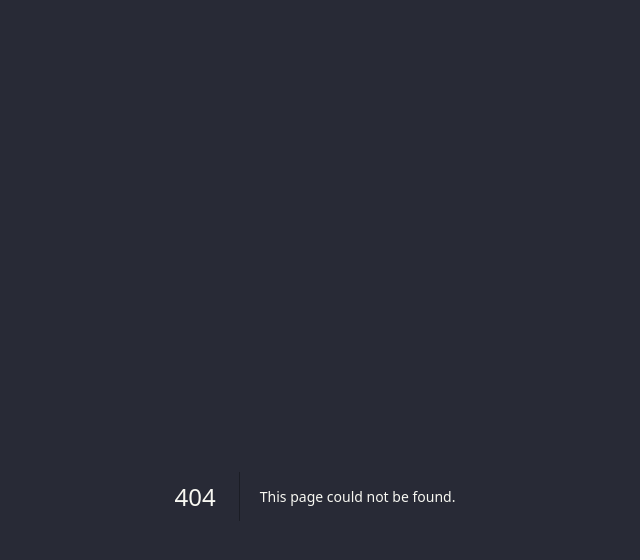
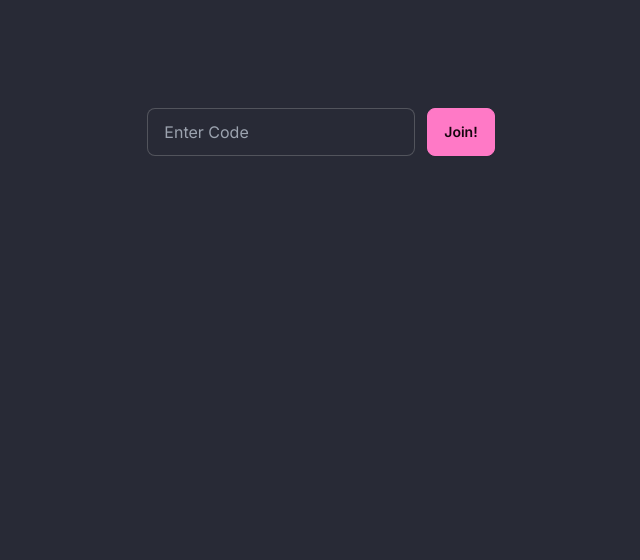
Before and after one commit to ahuisinga/meal-vote-app, a Next.js app: page /join in a window 1280 px wide. Before the commit this address had no page. Shown: the top 560 px of the page, without its empty margins (325-965 px from the left). Built offline with nearby package versions, Linux system fonts and the light colour scheme.

Commit message:
basic join a session function

```diff
--- a/package.json
+++ b/package.json
@@ -12,7 +12,8 @@
     "@prisma/client": "^5.11.0",
     "next": "14.1.4",
     "react": "^18",
-    "react-dom": "^18"
+    "react-dom": "^18",
+    "zod": "^3.22.4"
   },
   "devDependencies": {
     "@types/node": "^20",
--- /dev/null
+++ b/src/app/join/actions.ts
@@ -0,0 +1,38 @@
+"use server";
+
+import { prisma } from "@/lib/db/prisma";
+import { redirect } from "next/navigation";
+import zod from "zod";
+
+const formSchema = zod.object({
+  groupCode: zod.coerce.string().regex(/^[A-Za-z0-9]+$/, {
+    message: "Please enter a valid code.",
+  }),
+});
+
+export async function joinGroup(prevState: any, formData: FormData) {
+  const validatedFields = formSchema.safeParse({
+    groupCode: formData.get("groupCode"),
+  });
+  if (!validatedFields.success) {
+    return {
+      errors: validatedFields.error.flatten().fieldErrors,
+    };
+  }
+  const groupCode = validatedFields.data.groupCode;
+
+  const group = await prisma.voteGroup.findFirst({
+    where: { groupCode },
+  });
+
+  if (!group) {
+    // not a valid code
+    return {
+      errors: {
+        groupCode: ["Please enter a valid code."],
+      },
+    };
+  } else {
+    redirect("/group/" + group.id);
+  }
+}
--- /dev/null
+++ b/src/app/join/page.tsx
@@ -0,0 +1,35 @@
+"use client";
+
+import { useFormState, useFormStatus } from "react-dom";
+import { joinGroup } from "./actions";
+
+const initialState = null;
+
+export default function JoinGroupPage() {
+  const [state, formAction] = useFormState(joinGroup, initialState);
+  const { pending } = useFormStatus();
+
+  return (
+    <div className="flex flex-col">
+      <form
+        className="flex h-full w-full flex-col items-center justify-center md:flex-row"
+        action={formAction}
+      >
+        <input
+          type="text"
+          required
+          name="groupCode"
+          placeholder="Enter Code"
+          className="input input-bordered m-3"
+        />
+        {state?.errors && (
+          <p className="text-error">Please enter a valid code.</p>
+        )}
+        <button type="submit" className="btn btn-primary">
+          Join!
+          {pending && <span className="loading loading-spinner" />}
+        </button>
+      </form>
+    </div>
+  );
+}
--- a/src/app/layout.tsx
+++ b/src/app/layout.tsx
@@ -17,10 +17,7 @@ export default function RootLayout({
   return (
     <html lang="en" data-theme="dracula">
       <body className={inter.className}>
-        <main
-          className="flex min-h-screen flex-col items-center p-24"
-          data-theme="dracula"
-        >
+        <main className="p-24" data-theme="dracula">
           {children}
         </main>
       </body>
--- /dev/null
+++ b/src/lib/db/prisma.ts
@@ -0,0 +1,11 @@
+import { PrismaClient } from "@prisma/client";
+
+const globalForPrisma = globalThis as unknown as {
+  prisma: PrismaClient | undefined;
+};
+
+const prismaBase = globalForPrisma.prisma ?? new PrismaClient();
+
+export const prisma = prismaBase;
+
+if (process.env.NODE_ENV !== "production") globalForPrisma.prisma = prismaBase;
```
Also changed, not shown: src/app/group/[id]/page.tsx (renamed from src/app/vote/[id]/page.tsx), 1 other file (tests, documents, lock files or other folders).
